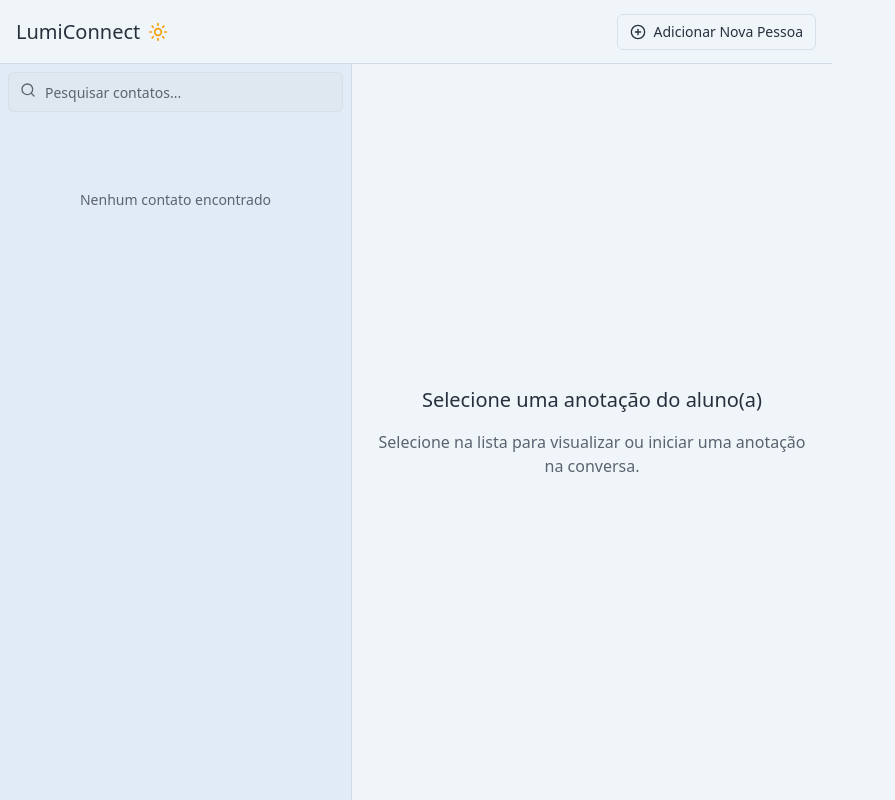
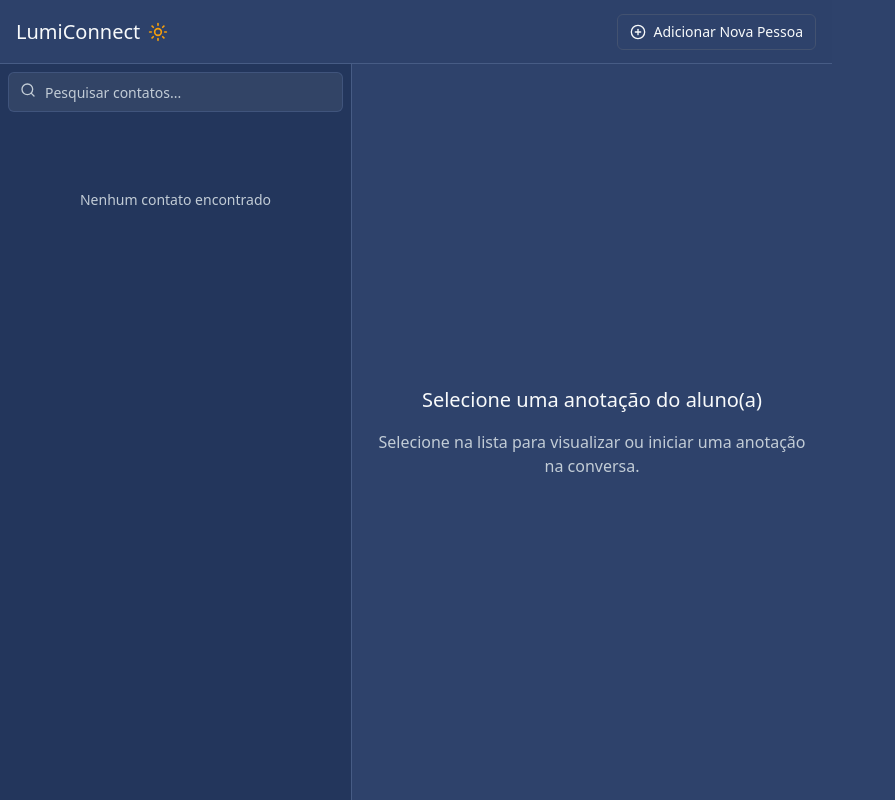
Before and after one commit to DeveloperMatheusH/LumiConnect, a React (Vite) app: page / in a window 1280 px wide. Shown: the whole page, without its empty margins (0-895 px from the left). Built offline with nearby package versions, Linux system fonts and the light colour scheme.

Commit message:
Update color scheme
Update the color scheme to use a slightly darker blue with the hex code #224477.

```diff
--- a/src/index.css
+++ b/src/index.css
@@ -5,43 +5,43 @@
 
 @layer base {
   :root {
-    --background: 210 50% 96%;
-    --foreground: 220 20% 20%;
+    --background: 220 40% 30%;
+    --foreground: 210 30% 98%;
 
-    --card: 210 40% 94%;
-    --card-foreground: 220 20% 20%;
+    --card: 220 35% 28%;
+    --card-foreground: 210 30% 98%;
 
-    --popover: 210 40% 94%;
-    --popover-foreground: 220 20% 20%;
+    --popover: 220 35% 28%;
+    --popover-foreground: 210 30% 98%;
 
     --primary: 217 76% 56%;
     --primary-foreground: 210 40% 98%;
 
-    --secondary: 210 30% 90%;
-    --secondary-foreground: 220 20% 20%;
+    --secondary: 220 25% 35%;
+    --secondary-foreground: 210 30% 98%;
 
-    --muted: 210 40% 88%;
-    --muted-foreground: 220 10% 40%;
+    --muted: 220 30% 40%;
+    --muted-foreground: 210 20% 80%;
 
-    --accent: 210 40% 84%;
-    --accent-foreground: 220 20% 20%;
+    --accent: 220 25% 45%;
+    --accent-foreground: 210 30% 98%;
 
     --destructive: 0 84% 60%;
     --destructive-foreground: 210 40% 98%;
 
-    --border: 210 30% 86%;
-    --input: 210 30% 88%;
+    --border: 220 30% 40%;
+    --input: 220 25% 35%;
     --ring: 217 71% 45%;
 
     --radius: 0.5rem;
 
-    --sidebar-background: 210 50% 92%;
-    --sidebar-foreground: 220 20% 20%;
+    --sidebar-background: 220 45% 25%;
+    --sidebar-foreground: 210 30% 98%;
     --sidebar-primary: 217 76% 56%;
     --sidebar-primary-foreground: 210 40% 98%;
-    --sidebar-accent: 210 40% 88%;
-    --sidebar-accent-foreground: 220 20% 20%;
-    --sidebar-border: 210 40% 86%;
+    --sidebar-accent: 220 35% 30%;
+    --sidebar-accent-foreground: 210 30% 98%;
+    --sidebar-border: 220 35% 35%;
     --sidebar-ring: 217 76% 56%;
   }
 }
```
